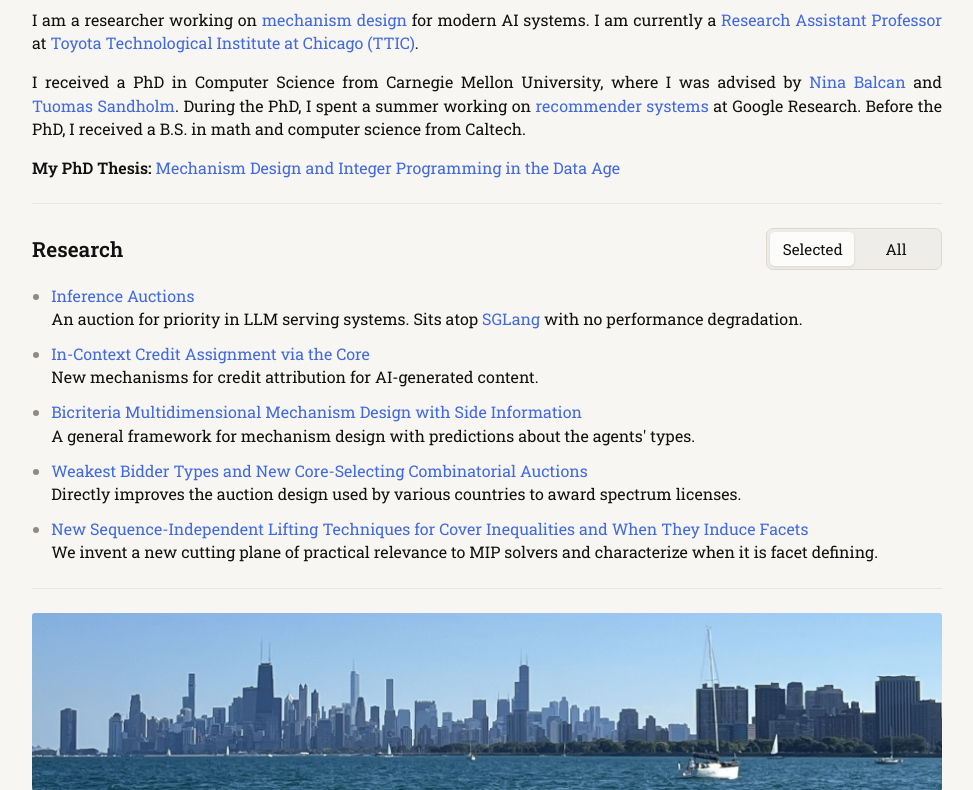
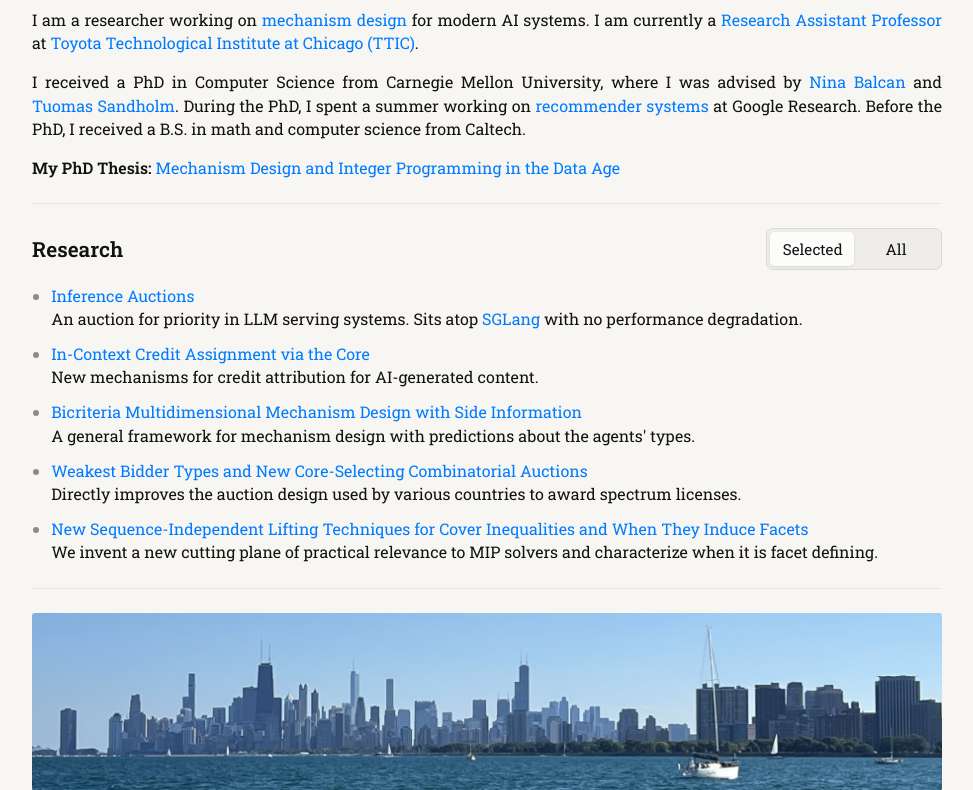
Before and after one commit to sid-prasad/sid-prasad.github.io, a plain HTML site: page index.html in a window 1280 px wide. Shown: the part 206-996 px from the top of the page, without its empty margins (153-1126 px from the left). Drawn offline with Linux system fonts and the light colour scheme.

Commit message:
Update homepage link color

```diff
--- a/index.html
+++ b/index.html
@@ -21,7 +21,7 @@
       --fg: #111;
       --bg: #f7f6f3;
       --muted: #555;
-      --link: royalblue;
+      --link: #007bff;
       --rule: #e6e6e6;
     }
 
```
